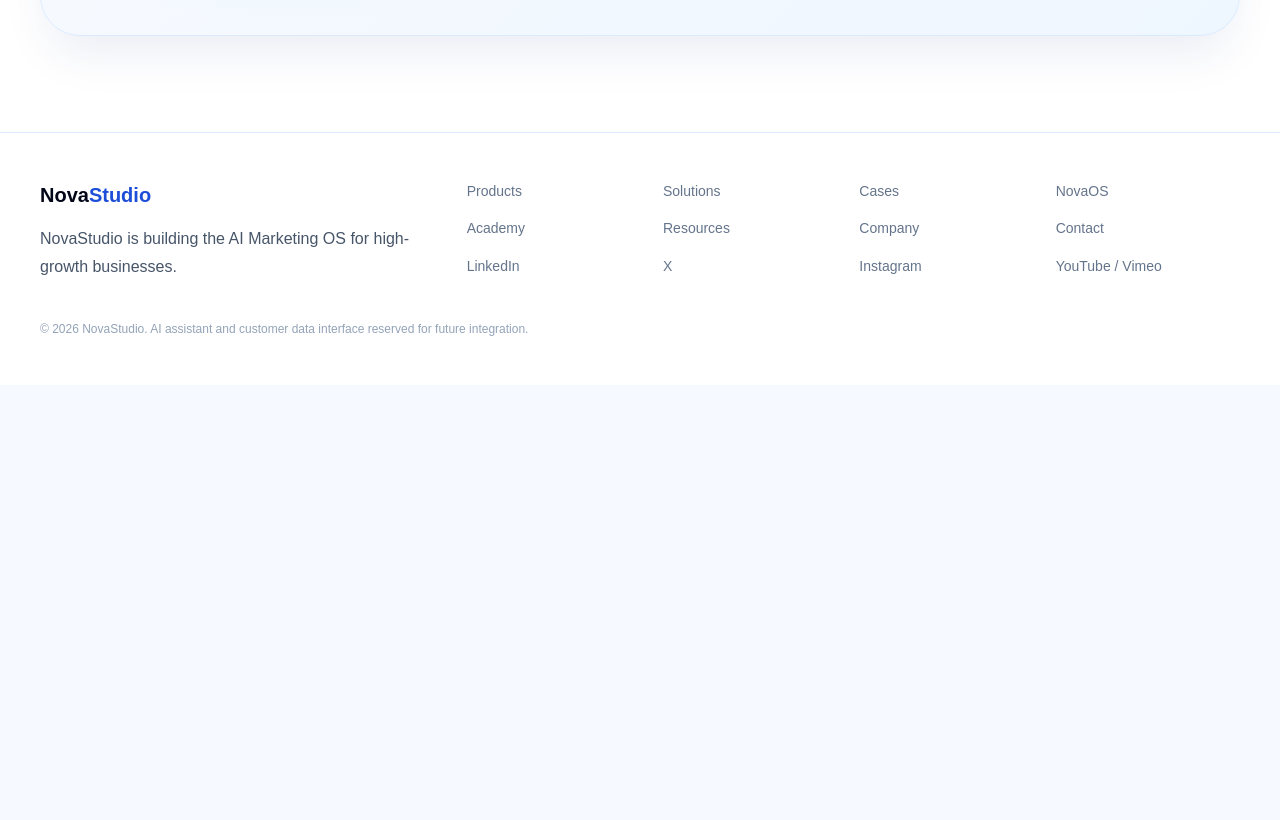
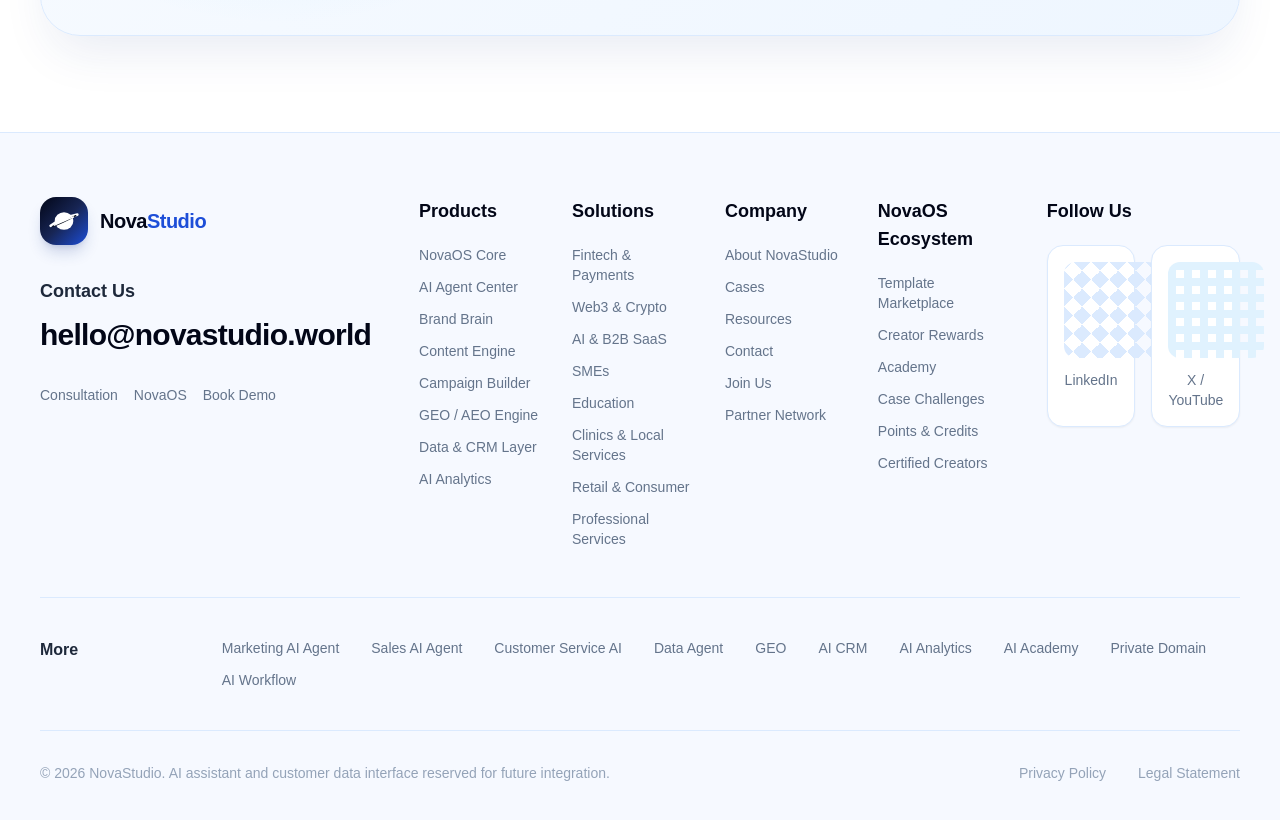
Before and after one commit to Booyuu/Novatest, a Next.js app: page / in a window 1280 px wide. Shown: the part 2530-3350 px from the top of the page. Before the commit the page ends 2915 px from the top, so only its background shows below. Built offline with nearby package versions, Linux system fonts and the light colour scheme.

Commit message:
Rebuild footer with enterprise navigation layout

```diff
--- a/components/Footer.tsx
+++ b/components/Footer.tsx
@@ -1,52 +1,89 @@
 'use client';
 
+import { BrandLogo } from '@/components/BrandLogo';
 import { useLanguage } from '@/components/LanguageProvider';
-import { footerLinks } from '@/lib/content';
 
-const modalLabels = ['NovaOS'];
-const pagePaths: Record<string, string> = {
-  Products: '/products',
-  Solutions: '/solutions',
-  Cases: '/cases',
-  Academy: '/academy',
-  Resources: '/resources',
-  Company: '/company',
-  Contact: '/contact',
-};
-const navKey: Record<string, keyof ReturnType<typeof useLanguage>['t']['nav']> = {
-  Products: 'products',
-  Solutions: 'solutions',
-  Cases: 'cases',
-  NovaOS: 'novaos',
-  Academy: 'academy',
-  Resources: 'resources',
-  Company: 'company',
-  Contact: 'contact',
-};
+const footerGroups = [
+  {
+    title: 'Products',
+    links: ['NovaOS Core', 'AI Agent Center', 'Brand Brain', 'Content Engine', 'Campaign Builder', 'GEO / AEO Engine', 'Data & CRM Layer', 'AI Analytics'],
+  },
+  {
+    title: 'Solutions',
+    links: ['Fintech & Payments', 'Web3 & Crypto', 'AI & B2B SaaS', 'SMEs', 'Education', 'Clinics & Local Services', 'Retail & Consumer', 'Professional Services'],
+  },
+  {
+    title: 'Company',
+    links: ['About NovaStudio', 'Cases', 'Resources', 'Contact', 'Join Us', 'Partner Network'],
+  },
+  {
+    title: 'NovaOS Ecosystem',
+    links: ['Template Marketplace', 'Creator Rewards', 'Academy', 'Case Challenges', 'Points & Credits', 'Certified Creators'],
+  },
+] as const;
+
+const recommended = ['Marketing AI Agent', 'Sales AI Agent', 'Customer Service AI', 'Data Agent', 'GEO', 'AI CRM', 'AI Analytics', 'AI Academy', 'Private Domain', 'AI Workflow'];
 
 export function Footer({ onOpenModal }: { onOpenModal: () => void }) {
   const { t } = useLanguage();
 
   return (
-    <footer className="border-t border-blue-100 bg-white px-5 py-12 text-slate-950 sm:px-8 lg:px-10">
-      <div className="mx-auto grid max-w-[1500px] gap-10 md:grid-cols-[1fr_2fr]">
-        <div>
-          <p className="text-xl font-semibold text-slate-950">Nova<span className="text-blue-700">Studio</span></p>
-          <p className="mt-4 max-w-sm leading-7 text-slate-600">{t.footer.body}</p>
+    <footer className="border-t border-blue-100 bg-[#f6f9ff] px-5 py-16 text-slate-950 sm:px-8 lg:px-10">
+      <div className="mx-auto max-w-[1500px]">
+        <div className="grid gap-12 border-b border-blue-100 pb-12 lg:grid-cols-[0.9fr_2.4fr_0.8fr]">
+          <div>
+            <BrandLogo />
+            <p className="mt-8 text-lg font-semibold text-slate-800">Contact Us</p>
+            <p className="mt-3 text-3xl font-semibold tracking-tight text-slate-950">hello@novastudio.world</p>
+            <div className="mt-8 flex flex-wrap gap-4 text-sm text-slate-500">
+              <a href="/contact" className="hover:text-blue-700">Consultation</a>
+              <button onClick={onOpenModal} className="hover:text-blue-700">NovaOS</button>
+              <a href="/contact" className="hover:text-blue-700">Book Demo</a>
+            </div>
+          </div>
+
+          <div className="grid gap-8 sm:grid-cols-2 lg:grid-cols-4">
+            {footerGroups.map((group) => (
+              <div key={group.title}>
+                <h3 className="text-lg font-semibold text-slate-950">{group.title}</h3>
+                <div className="mt-5 grid gap-3">
+                  {group.links.map((link) => (
+                    <a key={link} href={group.title === 'Solutions' ? '/solutions' : group.title === 'Company' ? '/company' : group.title === 'NovaOS Ecosystem' ? '#' : '/products'} onClick={(event) => { if (group.title === 'NovaOS Ecosystem') { event.preventDefault(); onOpenModal(); } }} className="text-sm text-slate-500 transition hover:text-blue-700">
+                      {link}
+                    </a>
+                  ))}
+                </div>
+              </div>
+            ))}
+          </div>
+
+          <div>
+            <h3 className="text-lg font-semibold text-slate-950">Follow Us</h3>
+            <div className="mt-5 grid grid-cols-2 gap-4">
+              <div className="rounded-2xl border border-blue-100 bg-white p-4 text-center shadow-sm">
+                <div className="mx-auto h-24 w-24 rounded-xl bg-[linear-gradient(45deg,#dbeafe_25%,transparent_25%),linear-gradient(-45deg,#dbeafe_25%,transparent_25%),linear-gradient(45deg,transparent_75%,#dbeafe_75%),linear-gradient(-45deg,transparent_75%,#dbeafe_75%)] bg-[length:18px_18px]" />
+                <p className="mt-3 text-sm text-slate-500">LinkedIn</p>
+              </div>
+              <div className="rounded-2xl border border-blue-100 bg-white p-4 text-center shadow-sm">
+                <div className="mx-auto h-24 w-24 rounded-xl bg-[linear-gradient(90deg,#e0f2fe_50%,transparent_50%),linear-gradient(#e0f2fe_50%,transparent_50%)] bg-[length:16px_16px]" />
+                <p className="mt-3 text-sm text-slate-500">X / YouTube</p>
+              </div>
+            </div>
+          </div>
         </div>
-        <div className="grid grid-cols-2 gap-3 sm:grid-cols-3 lg:grid-cols-4">
-          {footerLinks.map((label) => {
-            const isModal = modalLabels.includes(label);
-            const href = isModal ? '#' : pagePaths[label] ?? '#';
-            return (
-              <a key={label} href={href} onClick={(event) => { if (isModal) { event.preventDefault(); onOpenModal(); } }} className="text-sm font-medium text-slate-500 transition hover:text-blue-700">
-                {navKey[label] ? t.nav[navKey[label]] : label}
-              </a>
-            );
-          })}
+
+        <div className="grid gap-4 border-b border-blue-100 py-10 lg:grid-cols-[0.14fr_0.86fr]">
+          <p className="font-semibold text-slate-800">More</p>
+          <div className="flex flex-wrap gap-x-8 gap-y-3 text-sm text-slate-500">
+            {recommended.map((item) => <a key={item} href="/products" className="hover:text-blue-700">{item}</a>)}
+          </div>
+        </div>
+
+        <div className="flex flex-col gap-4 pt-8 text-sm text-slate-400 lg:flex-row lg:items-center lg:justify-between">
+          <p>© 2026 NovaStudio. AI assistant and customer data interface reserved for future integration.</p>
+          <div className="flex gap-8"><a href="#" className="hover:text-blue-700">Privacy Policy</a><a href="#" className="hover:text-blue-700">Legal Statement</a></div>
         </div>
       </div>
-      <p className="mx-auto mt-10 max-w-[1500px] text-xs text-slate-400">© 2026 NovaStudio. AI assistant and customer data interface reserved for future integration.</p>
     </footer>
   );
 }
```
